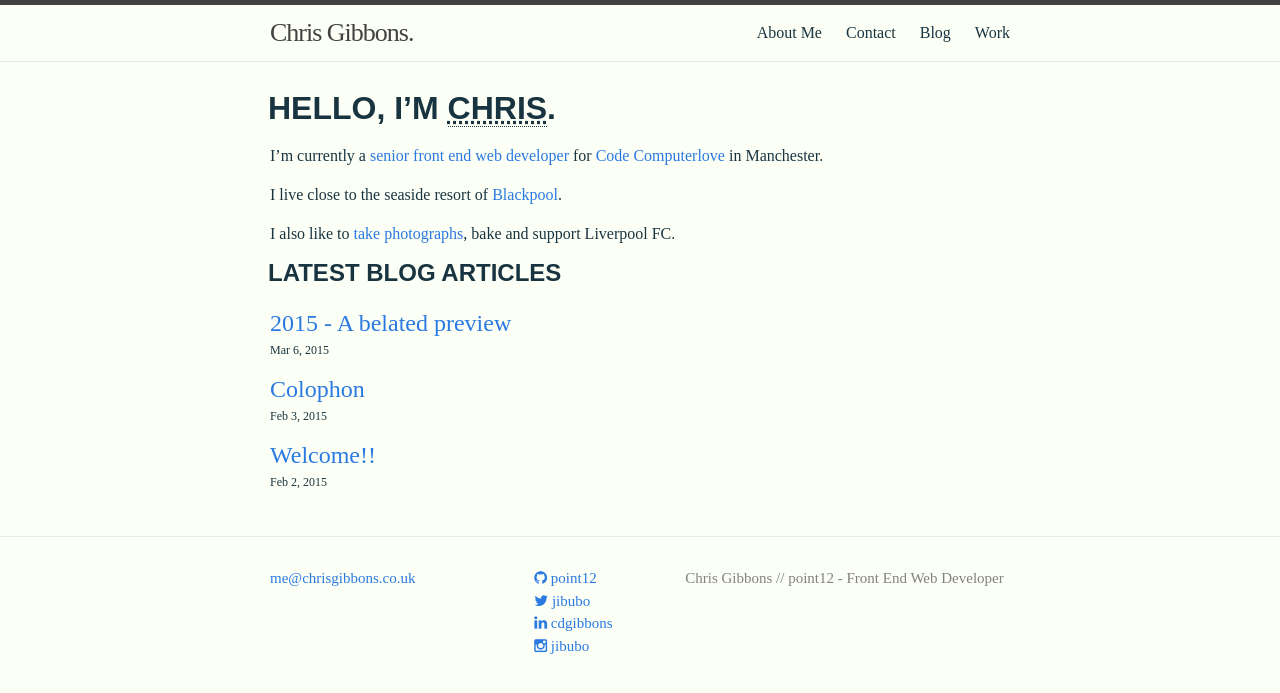
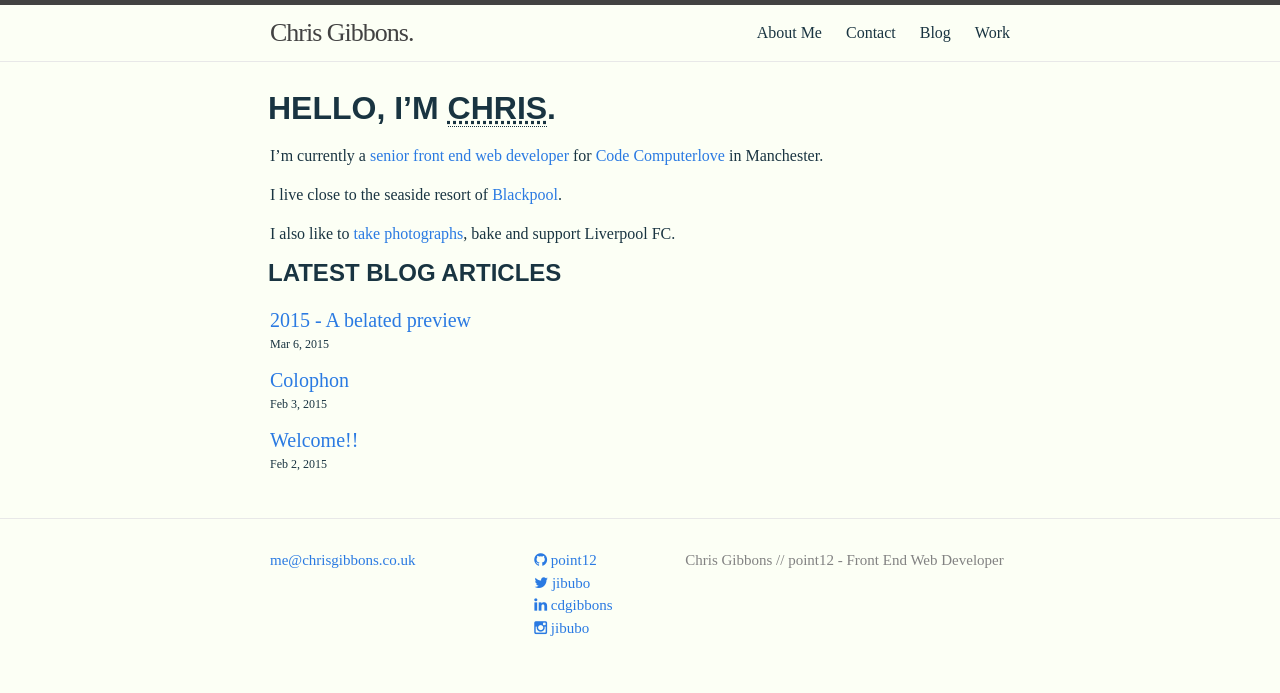
Before and after one commit to gbbns/gbbns.github.io, a Jekyll site: the page built from index.html, in a window 1280 px wide. Shown: the top 693 px of the page. Built offline with Jekyll 4.4.1, drawn with Linux system fonts in a browser that asks for light colours.

Commit message:
Sass refactor;

```diff
--- a/_sass/_includes/site.variables.scss
+++ b/_sass/_includes/site.variables.scss
@@ -31,13 +31,15 @@
 
 $base-font-family: 'Merriweather', serif;
 $base-header-font-family: 'Oswald', sans-serif;
-$base-font-size:   16px;
+$base-font-size: 16px !default;
+
 $small-font-size:  $base-font-size * 0.875;
-$base-line-height: 1.5;
+$base-line-height: 24px !default;
 
 $spacing-unit:     30px;
 
-
+// Supported values: px, em, rem.
+$rhythm-unit: 'rem' !default;
 
 
 // Width of the content area
--- a/_sass/_layout.scss
+++ b/_sass/_layout.scss
@@ -8,7 +8,6 @@
 
   // Positioning context for the mobile navigation icon
   position: relative;
-}
 
   .site-title {
     font-size: 26px;
@@ -89,8 +88,30 @@
       }
     }
   }
+}
 
+.content {
+  .site__title {
+    &--primary {
+      font-size: 60px;
+    }
+    &--secondary {
+      font-size: 30px;
+    }
+  }
 
+  &__main {
+    margin-bottom:14px;
+  }
+
+  &__aside {
+    &--title {
+      font-size:26px;
+      font-weight:bold;
+      margin-bottom:8px;
+    }
+  }
+}
 
 /**
  * Site footer
@@ -98,7 +119,6 @@
 .site-footer {
   border-top: 1px solid $grey-color-light;
   padding: $spacing-unit 0;
-}
 
   .footer-heading {
     font-size: 18px;
@@ -159,6 +179,9 @@
       width:         calc(100% - (#{$spacing-unit} / 2));
     }
   }
+}
+
+
 
 
 .strike {
@@ -169,7 +192,6 @@
  */
 .page-content {
   padding: $spacing-unit 0;
-}
 
   .page-heading {
     font-size: 20px;
@@ -178,11 +200,10 @@
   .post {
     margin-bottom:22px;
 
-  .post-header {
+    .site__title--primary {
       margin-bottom:6px;
     }
   }
-
   .post-list {
     margin-left: 0;
     list-style: none;
@@ -199,12 +220,17 @@
 
   .post-link {
     display: block;
-    font-size: 24px;
+    font-size: 20px;
   }
 
   .post-date {
     font-size:12px;
   }
+
+}
+
+
+
 
 
 
@@ -228,9 +254,8 @@
 .post-content {
     margin-bottom: $spacing-unit;
 
-    h2 {
-        font-size: 32px;
-        margin-bottom:0;
+    .site__title--secondary {
+      margin-bottom:6px;
 
       @include media-query($on-laptop) {
         font-size: 28px;
```
Lines whose indentation alone changed are shown as unchanged.
